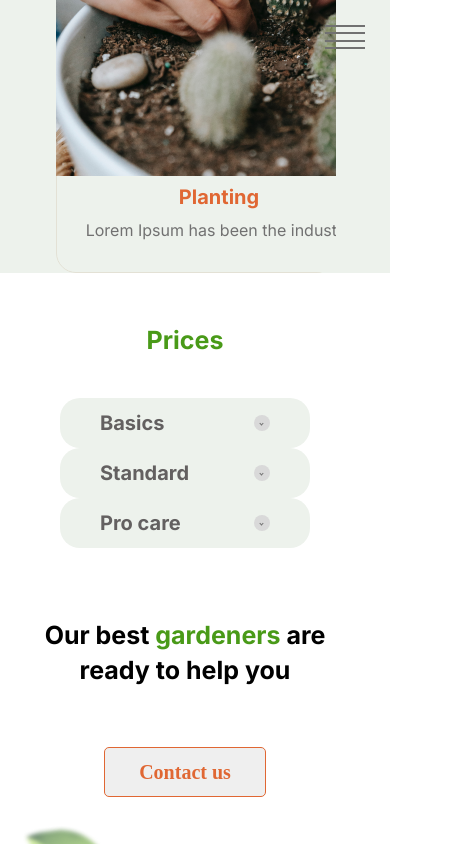
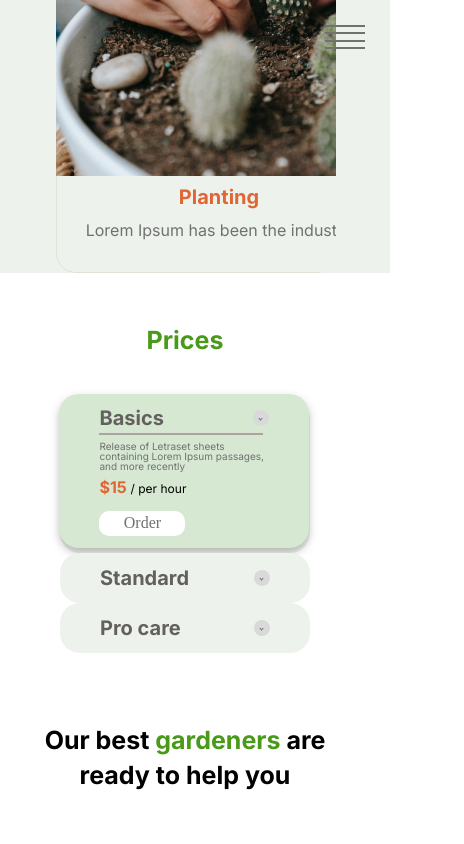
Before and after one commit to Lazeta/Plants, a website: page src/index.html in a window 390 px wide. Both pictures are taken after a click on the element "Basics". Shown: the part 4067-4911 px from the top of the page, 464 px wide, since content can reach past the window. Drawn offline with Linux system fonts and the light colour scheme; a web font is replaced by a local one.

Commit message:
feat: implement opened accordion menu

```diff
--- a/src/app/prices_selected.js
+++ b/src/app/prices_selected.js
@@ -1,14 +1,16 @@
 const pricesItems = document.querySelectorAll('.prices__item');
 
-pricesItems.forEach(item => {
-
+pricesItems.forEach((item) => {
     const accordion = item.querySelector('.accordion');
-    const accordionHeader = document.querySelector('.accordion__header');
-    const accordionContent = document.querySelector('.accordion__content');
-    const arrow = document.querySelector('.arrow');
-    const arrowButton = document.querySelector('.arrow-bottom');
+    const accordionHeader = accordion.querySelector('.accordion__header');
+    const accordionContent = accordion.querySelector('.accordion__content');
+    const arrow = accordion.querySelector('.arrow');
+    const arrowButton = accordion.querySelector('.arrow-bottom');
 
     item.addEventListener('click', () => {
-
-    })
+        accordionHeader.classList.toggle('open');
+        arrow.classList.toggle('open');
+        arrowButton.classList.toggle('closes');
+        accordionContent.classList.toggle('selected');
+    });
 });
--- a/src/sass/components/_dropdown.scss
+++ b/src/sass/components/_dropdown.scss
@@ -3,8 +3,9 @@ div[data-color="red"] {
 }
 
 .prices__item {
+    position: relative;
     width: 250px;
-    height: 50px;
+    min-height: 50px;
     margin: 0px 22px 0px 22px;
     padding: 6px 40px 5px 40px;
     background: $color-light;
@@ -36,16 +37,18 @@ div[data-color="red"] {
 
 .accordion__content {
     display: none;
-}
-.accordion__content.selected {
+
+    &.selected {
         position: relative;
         display: block;
         width: 250px;
         height: 154px;
+        margin: -10px 50px 0px -35%;
+        padding: 14px 40px;
         border-radius: 20px;
-    padding: 14px 40px;
         background-color: $color-accordion-block;
         filter: drop-shadow(0px 4px 4px rgba(0, 0, 0, 0.25));
+    }
 }
 
 
@@ -58,19 +61,21 @@ div[data-color="red"] {
     border-top: 1px solid $color-accordion-arrow-closes;
     border-right: 1px solid $color-accordion-arrow-closes;
     cursor: pointer;
-}
-.arrow.open {
+
+    &.open {
         border-top: 1px solid $color-accordion-arrow-open;
         border-right: 1px solid $color-accordion-arrow-open;
+    }
 }
 
 
 .arrow-bottom {
     display: block;
     transform: rotate(135deg);
+
+    &.closes {
+        display: none;
     }
-.arrow-bottom.closes {
-    display: none;
 }
 .arrow-top {
     display: block;
@@ -125,6 +130,7 @@ div[data-color="red"] {
     text-decoration: none;
     font-size: 1.6rem;
     font-weight: 400;
+    border-radius: 10px;
     cursor: pointer;
 
     & > a {
```
Also changed, not shown: src/sass/main.css, 1 other file. Lines whose indentation alone changed are shown as unchanged.
